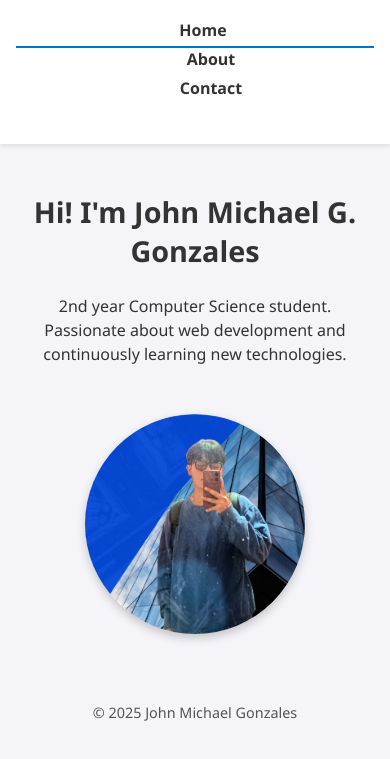
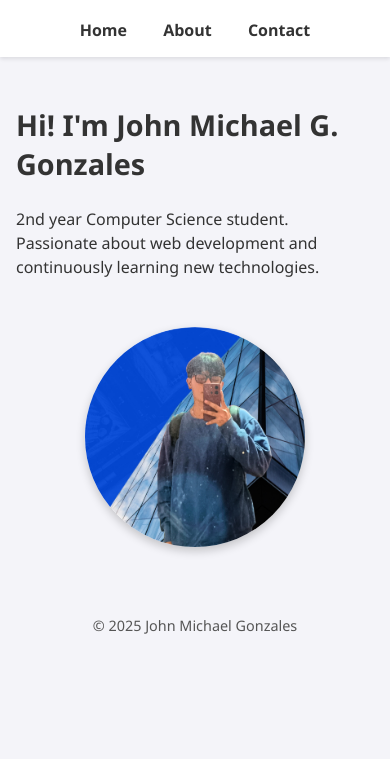
Before and after one commit to jmg050203/Porfolio, a plain HTML site: page index.html in a window 390 px wide. Shown: the part 83-842 px from the top of the page. Drawn offline with Linux system fonts and the light colour scheme.

Commit message:
Update index.html

```diff
--- a/index.html
+++ b/index.html
@@ -10,7 +10,6 @@
       font-family: 'Segoe UI', Tahoma, Geneva, Verdana, sans-serif;
       background-color: #f4f4f9;
       color: #333;
-      transition: all 0.3s ease-in-out;
     }
 
     header {
@@ -29,22 +28,6 @@
       color: #333;
       font-weight: bold;
       cursor: pointer;
-      position: relative;
-    }
-
-    nav a::after {
-      content: "";
-      display: block;
-      width: 0;
-      height: 2px;
-      background: #0077cc;
-      transition: width 0.3s;
-      margin-top: 5px;
-    }
-
-    nav a:hover::after,
-    nav a.active::after {
-      width: 100%;
     }
 
     .hero {
@@ -69,11 +52,6 @@
       border-radius: 50%;
       object-fit: cover;
       box-shadow: 0 4px 10px rgba(0,0,0,0.2);
-      transition: transform 0.3s;
-    }
-
-    .hero-img img:hover {
-      transform: scale(1.05);
     }
 
     .hero-text {
@@ -95,19 +73,15 @@
       display: none;
       padding: 2rem 1rem;
       max-width: 600px;
-      margin: 0 auto 2rem;
+      margin: 0 auto;
       background-color: white;
       border-radius: 12px;
       box-shadow: 0 4px 8px rgba(0,0,0,0.1);
-      opacity: 0;
-      transform: translateY(30px);
-      transition: all 0.6s ease;
+      margin-bottom: 2rem;
     }
 
-    section.active {
-      display: block;
-      opacity: 1;
-      transform: translateY(0);
+    section h2 {
+      margin-top: 0;
     }
 
     footer {
@@ -125,12 +99,6 @@
     a.social-link:hover {
       text-decoration: underline;
     }
-
-    @media (max-width: 600px) {
-      .hero-text {
-        text-align: center;
-      }
-    }
   </style>
 </head>
 <body>
@@ -138,16 +106,16 @@
   <header>
     <h1>My Portfolio</h1>
     <nav>
-      <a onclick="showSection('home', this)" class="active">Home</a>
-      <a onclick="showSection('about', this)">About</a>
-      <a onclick="showSection('contact', this)">Contact</a>
+      <a onclick="showSection('home')">Home</a>
+      <a onclick="showSection('about')">About</a>
+      <a onclick="showSection('contact')">Contact</a>
     </nav>
   </header>
 
-  <div id="home" class="active-section">
+  <div id="home">
     <div class="hero">
       <div class="hero-text">
-        <h2 id="typewriter">Hi! I'm John Michael G. Gonzales</h2>
+        <h2>Hi! I'm John Michael G. Gonzales</h2>
         <p>2nd year Computer Science student. Passionate about web development and continuously learning new technologies.</p>
       </div>
       <div class="hero-img">
@@ -176,41 +144,14 @@
   </footer>
 
   <script>
-    function showSection(id, element) {
-      // Hide all sections
-      document.querySelectorAll("section, #home").forEach(sec => {
-        sec.classList.remove("active");
-        sec.style.display = "none";
-      });
-
-      // Show the selected one
-      const target = document.getElementById(id);
-      target.style.display = "block";
-      setTimeout(() => target.classList.add("active"), 10);
-
-      // Update nav active state
-      document.querySelectorAll("nav a").forEach(a => a.classList.remove("active"));
-      element.classList.add("active");
+    function showSection(id) {
+      document.getElementById("home").style.display = id === "home" ? "block" : "none";
+      document.getElementById("about").style.display = id === "about" ? "block" : "none";
+      document.getElementById("contact").style.display = id === "contact" ? "block" : "none";
     }
 
-    // Default view
-    showSection('home', document.querySelector('nav a'));
-
-    // Typewriter effect (optional visual enhancement)
-    const typeText = "Hi! I'm John Michael G. Gonzales";
-    let i = 0;
-    const typewriter = document.getElementById("typewriter");
-
-    function typing() {
-      if (i < typeText.length) {
-        typewriter.textContent += typeText.charAt(i);
-        i++;
-        setTimeout(typing, 50);
-      }
-    }
-
-    typewriter.textContent = "";
-    typing();
+    // Default to home
+    showSection('home');
   </script>
 
 </body>
```
